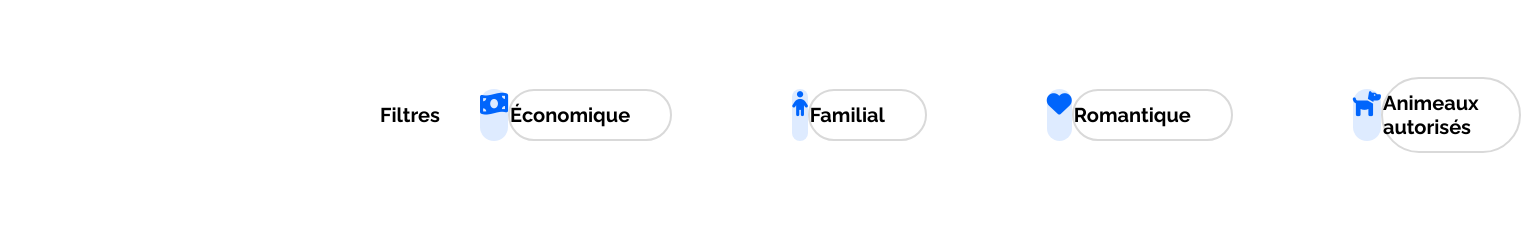
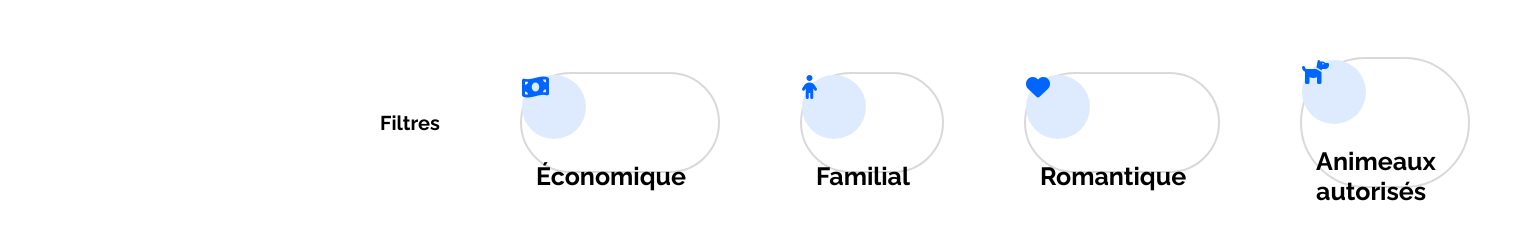
Before and after one commit to Caleiib/CELINIGIOVANNI_3_05082021, a plain HTML site: page index.html in a window 1280 px wide. Shown: the part 336-576 px from the top of the page, 1521 px wide, since content can reach past the window. Drawn offline with Linux system fonts and the light colour scheme.

Commit message:
Alpha 0.0.1

```diff
--- a/css.css
+++ b/css.css
@@ -89,31 +89,31 @@ section button{
     align-items: center;
     margin: 2rem 19rem;
 }
-.conteneur span{
+.conteneur h2{
+    margin-right: 2rem;
+    font-size: 1rem;
+}
+.conteneur div{
     border: 2px solid #d9d9d9;
-    border-radius: 3rem;
-    margin-right: 4rem;
-    padding-right: 2rem;
-    margin-top: 2rem;
-    margin-bottom: 2rem;
-    padding-top: 0.6rem;
-    padding-bottom: 0.6rem;
-    font-size: 1rem;
     font-weight: bold;
+    border-radius: 5rem;
+    margin: 1rem 2rem 1rem;
+    padding-right: 2.3rem;
 }
-.conteneur div {
-    margin-left: 2rem;
+.conteneur i{
     background-color: #deebff;
     color: #0065FC;
-    width: 52px;
-    height: 52px;
-    border-radius: 25px;
-    text-align: center;
+    border-radius: 3rem;
+    height: 3.2rem;
+    width: 3.2rem;
+    max-width: 150%;
+    position:relative;
+    font-size: 1.2rem;
+    transform: translate(0,-2px);
+
 }
-.conteneur h2{
-    font-size: 1rem;
+.conteneur span{
+    position: relative;
+    top: 1rem;
+    left: 0.7rem;
 }
-.conteneur i{
-margin-bottom: 1rem;
-padding-bottom: 1rem;
-}
--- a/index.html
+++ b/index.html
@@ -35,20 +35,23 @@
                 <h2>Filtres</h2>
                 <div>
                     <i class="fas fa-money-bill-wave"></i>
+                    <span class="text">Économique</span>
                   </div>
-                  <span class="text">Économique</span>
                   <div>
                     <i class="fas fa-child"></i>
+                    <span class="text">Familial</span>
                   </div>
-                  <span class="text">Familial</span>
+
                   <div>
                     <i class="fas fa-heart"></i>
+                    <span class="text">Romantique</span>
                   </div>
-                  <span class="text">Romantique</span>
+
                   <div>
                     <i class="fas fa-dog"></i>
+                    <span class="text">Animeaux autorisés</span>
                   </div>
-                  <span class="text">Animeaux autorisés</span>
+
             </div>
         </header>
 </body>
```
